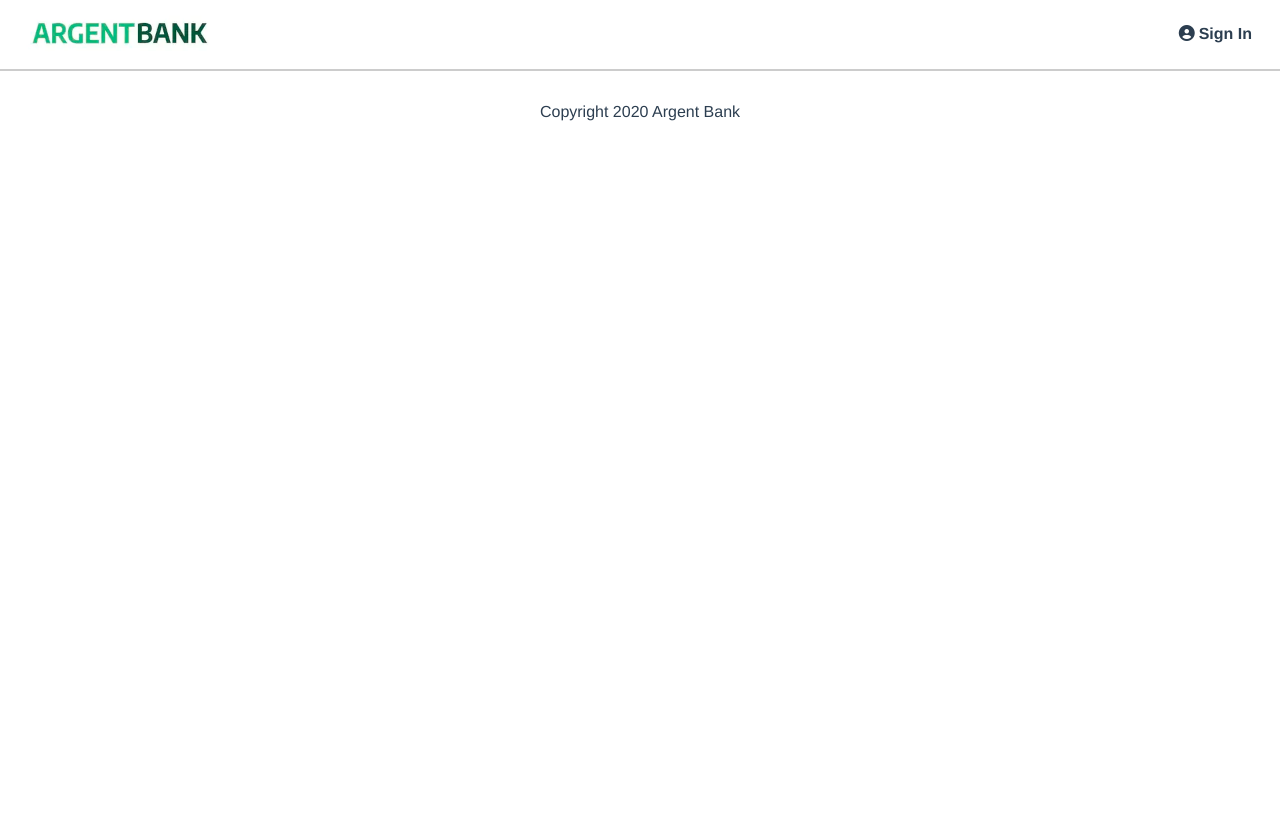
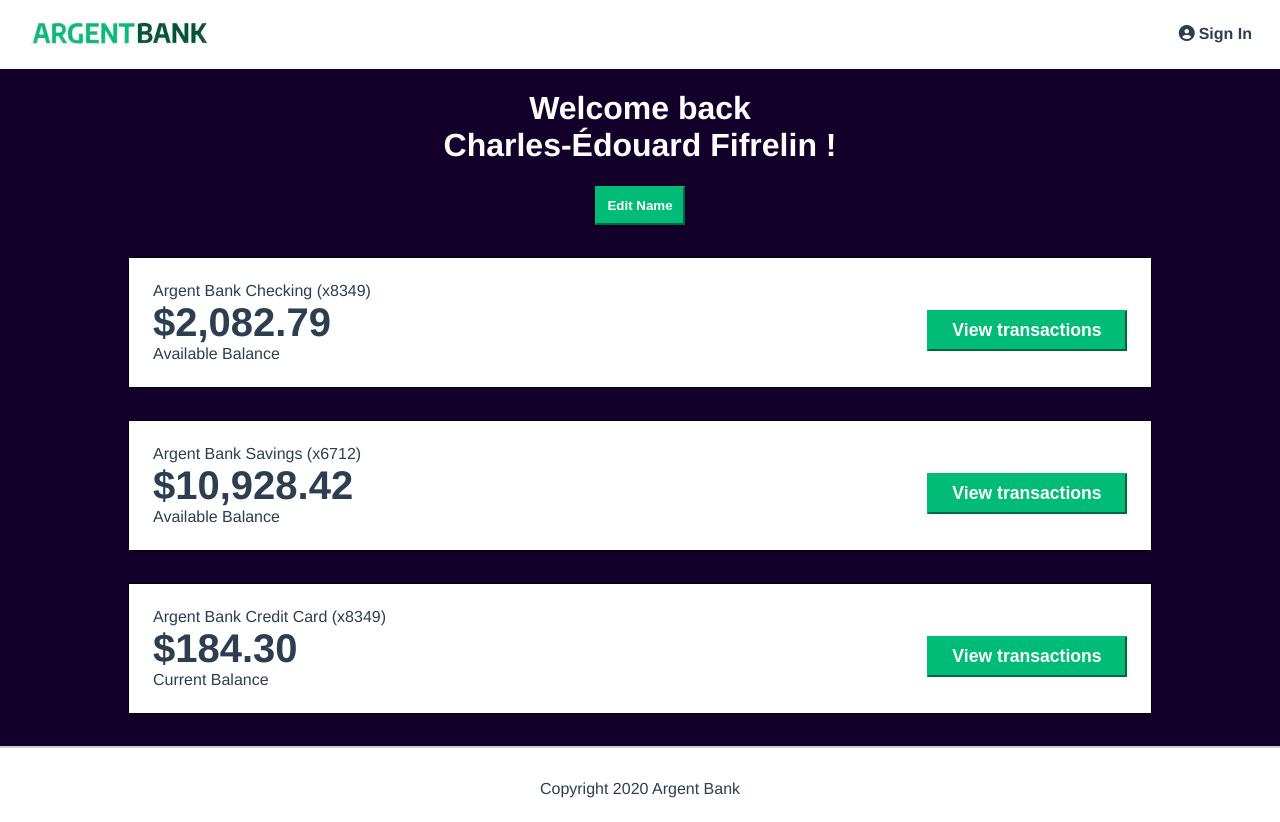
Before and after one commit to pierrick3773/ArgentBank-website-main, a React (Vite) app in the folder frontend/: page /User in a window 1280 px wide. Before the commit the page ends 800 px from the top, so only its background shows below. Built offline with nearby package versions, Linux system fonts and the light colour scheme.

Commit message:
page user + component

```diff
--- /dev/null
+++ b/frontend/src/component/EditButton.jsx
@@ -0,0 +1,3 @@
+export function EditButton() {
+  return <button className="edit-button">Edit Name</button>;
+}
--- /dev/null
+++ b/frontend/src/component/TransactionCard.jsx
@@ -0,0 +1,37 @@
+export function Transaction() {
+  const accounts = [
+    {
+      title: "Argent Bank Checking (x8349)",
+      amount: "$2,082.79",
+      description: "Available Balance",
+    },
+    {
+      title: "Argent Bank Savings (x6712)",
+      amount: "$10,928.42",
+      description: "Available Balance",
+    },
+    {
+      title: "Argent Bank Credit Card (x8349)",
+      amount: "$184.30",
+      description: "Current Balance",
+    },
+  ];
+
+  return (
+    <div className="account-container">
+      <h2 class="sr-only">Accounts</h2>
+      {accounts.map((account, index) => (
+        <section className="account" key={index}>
+          <div className="account-content-wrapper">
+            <h3 className="account-title">{account.title}</h3>
+            <p className="account-amount">{account.amount}</p>
+            <p className="account-amount-description">{account.description}</p>
+          </div>
+          <div className="account-content-wrapper cta">
+            <button className="transaction-button">View transactions</button>
+          </div>
+        </section>
+      ))}
+    </div>
+  );
+}
--- /dev/null
+++ b/frontend/src/component/WelcomeUser.jsx
@@ -0,0 +1,13 @@
+const userName = "Charles-Édouard Fifrelin !";
+
+export function Welcome() {
+  return (
+    <div className="header">
+      <p>
+        Welcome back
+        <br />
+        {userName}
+      </p>
+    </div>
+  );
+}
--- a/frontend/src/main.jsx
+++ b/frontend/src/main.jsx
@@ -7,10 +7,15 @@ import "./style/Feature.css";
 import "./style/Main.css";
 import "./style/Footer.css";
 import "./style/SignIn.css";
+import "./style/TransactionCard.css";
+import "./style/EditButton.css";
+import "./style/Welcome.css";
 import { Header } from "./component/Header.jsx";
 import { Home } from "./page/Home.jsx";
 import { Footer } from "./component/Footer.jsx";
 import { SignIn } from "./page/SignIn.jsx";
+import { User } from "./page/User";
+
 ReactDOM.createRoot(document.getElementById("root")).render(
   <BrowserRouter>
     <Header />
@@ -18,6 +23,7 @@ ReactDOM.createRoot(document.getElementById("root")).render(
       <Routes>
         <Route path="/" element={<Home />} />
         <Route path="/SignIn" element={<SignIn />} />
+        <Route path="/User" element={<User />} />
       </Routes>
     </main>
     <Footer />
--- a/frontend/src/page/User.jsx
+++ b/frontend/src/page/User.jsx
@@ -0,0 +1,13 @@
+import { EditButton } from "../component/EditButton";
+import { Transaction } from "../component/TransactionCard";
+import { Welcome } from "../component/WelcomeUser";
+
+export function User() {
+  return (
+    <div class="main bg-dark">
+      <Welcome />
+      <EditButton />
+      <Transaction />
+    </div>
+  );
+}
--- /dev/null
+++ b/frontend/src/style/EditButton.css
@@ -0,0 +1,8 @@
+.edit-button {
+  border-color: #00bc77;
+  background-color: #00bc77;
+  color: #fff;
+  font-weight: bold;
+  padding: 10px;
+  margin-bottom: 2rem;
+}
--- /dev/null
+++ b/frontend/src/style/TransactionCard.css
@@ -0,0 +1,66 @@
+.account-container {
+  width: 100%;
+}
+
+.account {
+  display: flex;
+  justify-content: space-between;
+  align-items: center;
+  border: 1px solid black;
+  background-color: #fff;
+  width: 80%;
+  margin: 0 auto;
+  flex-direction: column;
+  padding: 1.5rem;
+  box-sizing: border-box;
+  text-align: left;
+  margin-bottom: 2rem;
+}
+
+.account-amount {
+  margin: 0;
+  font-size: 2.5rem;
+  font-weight: bold;
+}
+
+.account-amount-description {
+  margin: 0;
+}
+
+.account-title {
+  margin: 0;
+  padding: 0;
+  font-size: 1rem;
+  font-weight: normal;
+}
+
+.account-content-wrapper {
+  width: 100%;
+  flex: 1;
+}
+
+.transaction-button {
+  display: block;
+  width: 100%;
+  padding: 8px;
+  font-size: 1.1rem;
+  font-weight: bold;
+  margin-top: 1rem;
+  border-color: #00bc77;
+  background-color: #00bc77;
+  color: #fff;
+}
+
+@media (min-width: 720px) {
+  .account {
+    flex-direction: row;
+  }
+
+  .account-content-wrapper.cta {
+    flex: 0;
+  }
+
+  .transaction-button {
+    width: 200px;
+  }
+}
--- /dev/null
+++ b/frontend/src/style/Welcome.css
@@ -0,0 +1,14 @@
+.header {
+  color: #fff;
+}
+
+.header p {
+  display: block;
+  font-size: 2em;
+  margin-block-start: 0.67em;
+  margin-block-end: 0.67em;
+  margin-inline-start: 0px;
+  margin-inline-end: 0px;
+  font-weight: bold;
+  unicode-bidi: isolate;
+}
```
